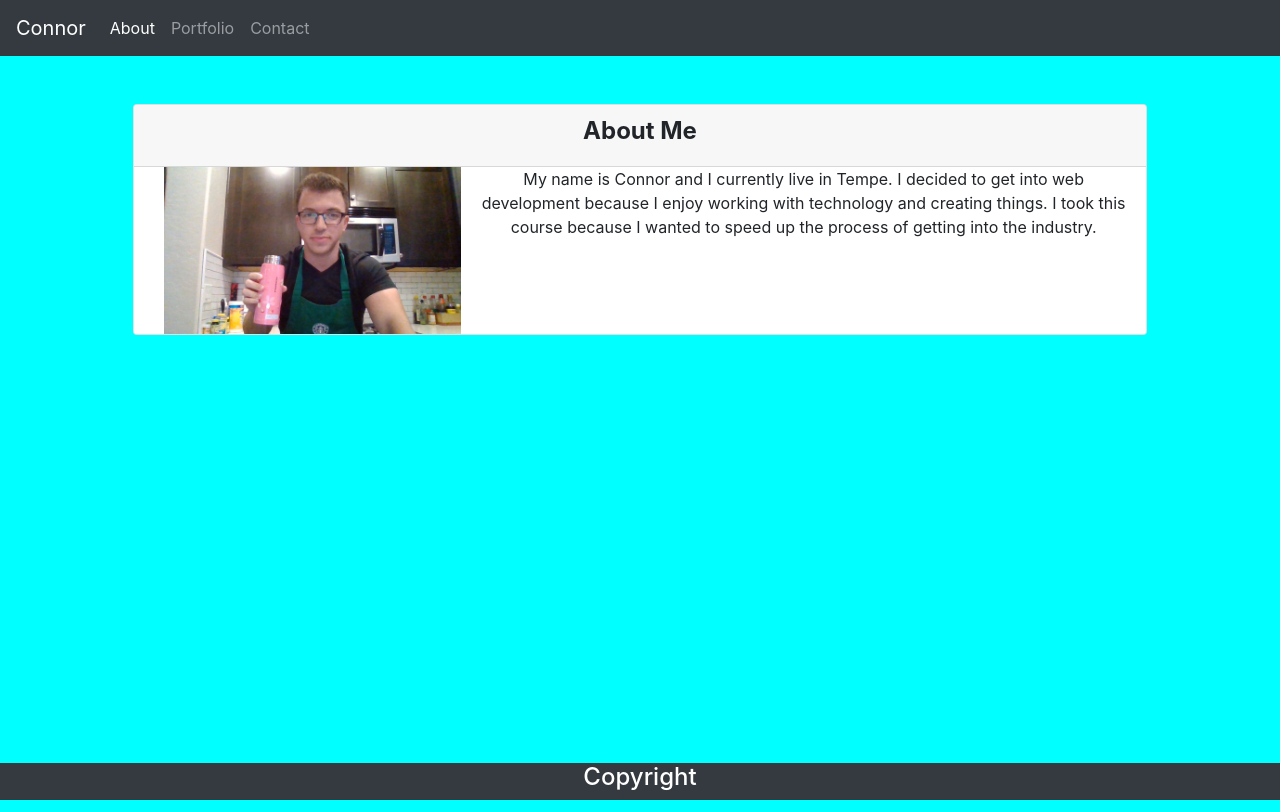
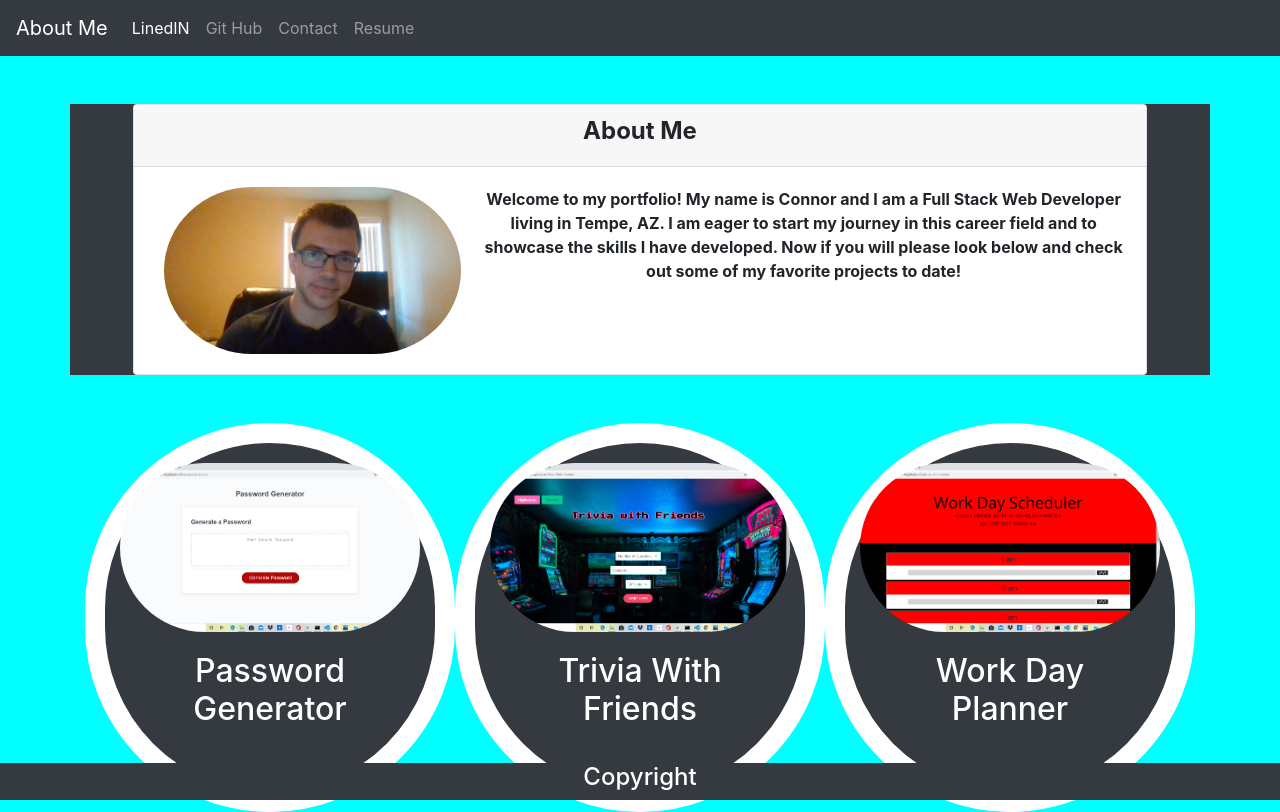
Before and after one commit to crayburn18/homework2, a plain HTML site: page index.html in a window 1280 px wide. Drawn offline with nearby package versions, Linux system fonts and the light colour scheme.

Commit message:
added links and reformatted some css

```diff
--- a/homework2.css
+++ b/homework2.css
@@ -1,3 +1,27 @@
 body{
     background-color: aqua;
 }
+.profile-pic{
+    border-radius: 30000px;
+    padding-bottom: 20px;
+    padding-top: 20px;
+    border-width: 20px;
+    border-color: rgb(255, 255, 255);
+}
+
+p{
+    padding-top: 20px;
+}
+
+.project-card{
+    margin: 46px;
+}
+
+h2{
+    color: white;
+}
+
+.project-pic{
+    border-radius: 30000px;
+
+}
--- a/index.html
+++ b/index.html
@@ -12,7 +12,7 @@
 
 <body>
     <nav class="navbar navbar-expand-lg navbar-dark bg-dark">
-        <a class="navbar-brand" href="./index.html">Connor</a>
+        <a class="navbar-brand" href="./index.html">About Me<span class="sr-only">(current)</span></a>
         <button class="navbar-toggler" type="button" data-toggle="collapse" data-target="#navbarText"
             aria-controls="navbarText" aria-expanded="false" aria-label="Toggle navigation">
             <span class="navbar-toggler-icon"></span>
@@ -20,24 +20,50 @@
         <div class="collapse navbar-collapse" id="navbarText">
             <ul class="navbar-nav mr-auto">
                 <li class="nav-item active">
-                    <a class="nav-link" href="./index.html">About <span class="sr-only">(current)</span></a>
+                    <a class="nav-link" href="https://www.linkedin.com/in/connor-rayburn-2bba29167">LinedIN</a>
                 </li>
                 <li class="nav-item">
-                    <a class="nav-link" href="./portfolio.html">Portfolio</a>
+                    <a class="nav-link" href="https://github.com/crayburn18">Git Hub</a>
                 </li>
                 <li class="nav-item">
                     <a class="nav-link" href="./contact.html">Contact</a>
                 </li>
+                <li class="nav-item">
+                    <a class="nav-link" href="./Resume-connor-rayburn.pdf">Resume</a>
+                </li>
             </ul>
         </div>
     </nav>
-    <main class="container">
+    <main class="container bg-dark">
         <div class="row card" style="margin: 3rem;">
             <div class="col card-header text-center "><h4><strong>About Me</strong></h4></div>
             <div class="col">
-                <img src="./homework2-images/WIN_20200314_18_00_59_Pro.jpg" alt="starbucks boi" class="col-sm-12 col-md-4 float-left" >
-                <p class="text-center">My name is Connor and I currently live in Tempe. I decided to get into web development because I enjoy working with technology and creating things. I took this course because I wanted to speed up the process of getting into the industry. </p>
+                <img src="./homework2-images/WIN_20200425_16_45_05_Pro.jpg" alt="Profile Pic" class="profile-pic col-sm-12 col-md-4 float-left" >
+                <p class="text-center"><strong>Welcome to my portfolio! My name is Connor and I am a Full Stack Web Developer living in Tempe, AZ. I am eager to start my journey in this career field and to showcase the skills I have developed. Now if you will please look below and check out some of my favorite projects to date!</strong></p>
             </div>
+        </div>
+    </main>
+    <main class="container">
+        <div class="card float-left col-sm-12 col-md-4 profile-pic bg-dark">
+            <a href="https://crayburn18.github.io/PasswordGenerator/"><img src="./homework2-images/Screenshot (2).png" class="card-img-top project-pic" alt="..."></a>
+            <div class="card-body">
+                <a href="https://github.com/crayburn18/PasswordGenerator"><h2 class="card-text text-center">Password Generator</h2></a>
+            </div>
+            <br>
+        </div>
+        <div class="card float-left col-sm-12 col-md-4 profile-pic bg-dark">
+            <a href="https://dazacher.github.io/Trivia-With-Friends/"><img src="./homework2-images/Screenshot (4).png" class="card-img-top project-pic" alt="..."></a>
+            <div class="card-body">
+                <a href="https://github.com/dazacher/Trivia-With-Friends"><h2 class="card-text text-center">Trivia With Friends</h2></a>
+            </div>
+            <br>
+        </div>
+        <div class="card float-left col-sm-12 col-md-4 profile-pic bg-dark">
+            <a href="https://crayburn18.github.io/Calendar-Homework/"><img src="./homework2-images/Screenshot (3).png" class="card-img-top project-pic" alt="..."></a>
+            <div class="card-body">
+                <a href="https://github.com/crayburn18/Calendar-Homework"><h2 class="card-text text-center">Work Day Planner</h2></a>
+            </div>
+            <br>
         </div>
     </main>
     <footer class="footer fixed-bottom bg-dark">
```
Also changed, not shown: contact.html (+8 -4 lines), portfolio.html (deleted, +0 -86 lines), homework2-images/Screenshot (2).png (added), homework2-images/Screenshot (3).png (added), homework2-images/Screenshot (4).png (added), homework2-images/WIN_20200314_18_00_59_Pro.jpg (deleted), homework2-images/WIN_20200425_16_45_05_Pro.jpg (added), 1 other file.
